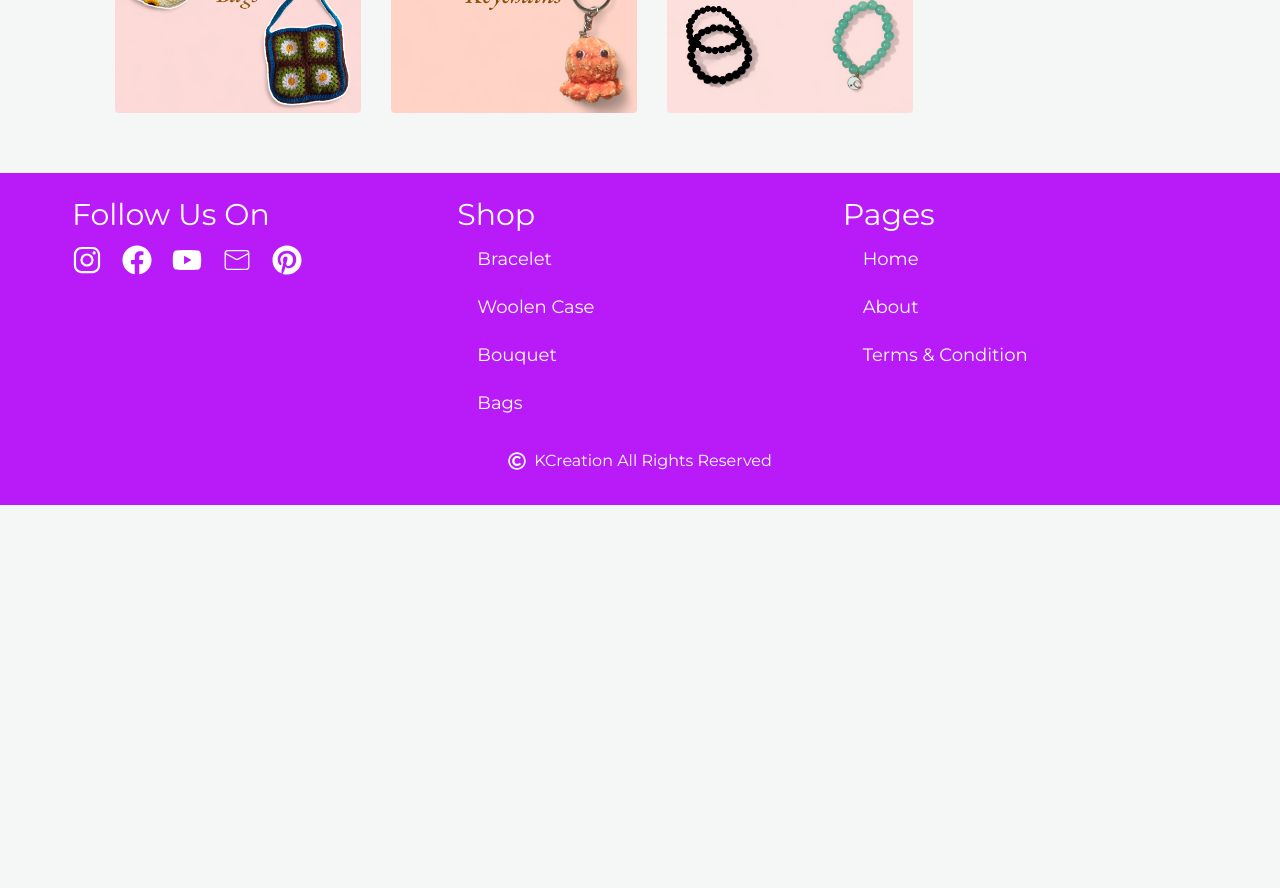
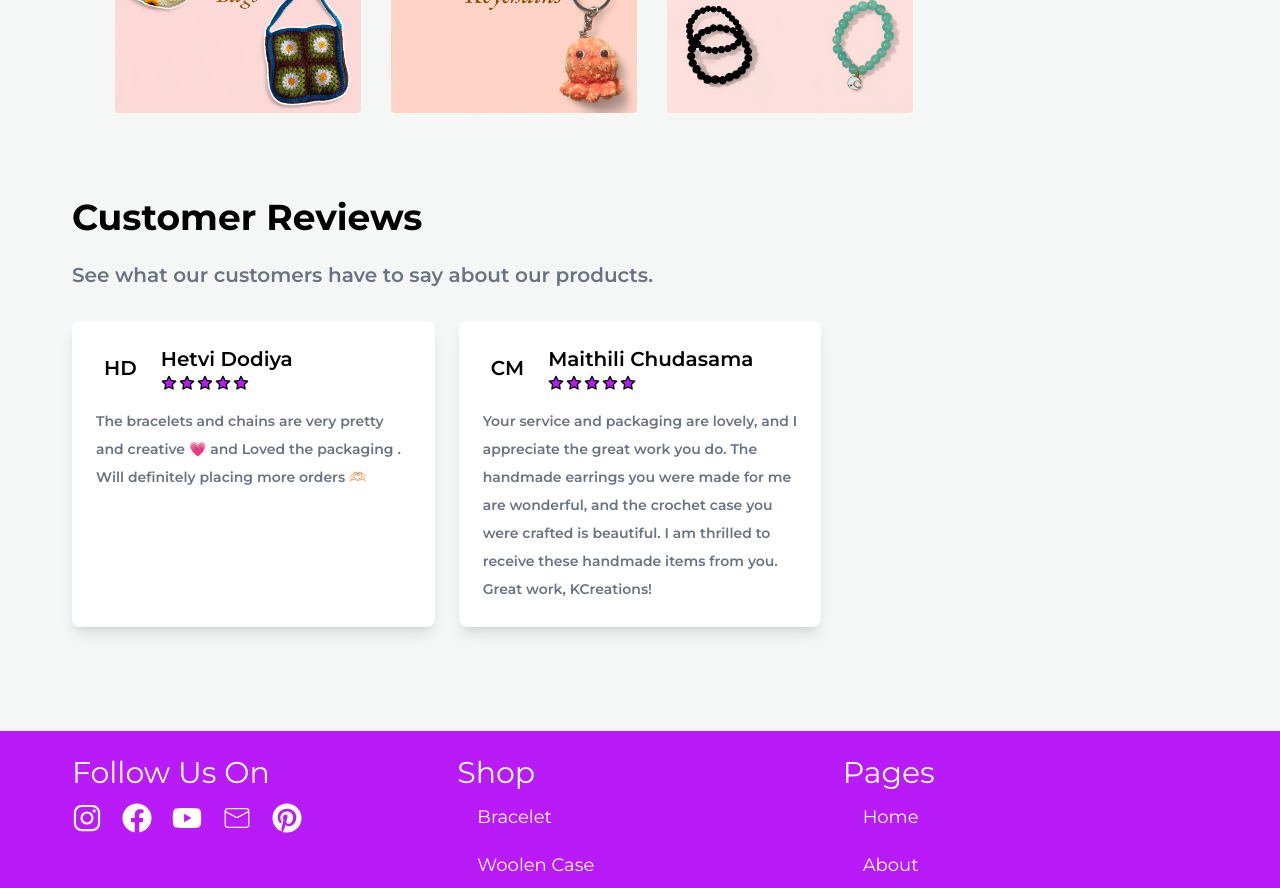
Before and after one commit to UdayVara/Kcreation-web, a Next.js app: page / in a window 1280 px wide. Shown: the part 1520-2408 px from the top of the page. Before the commit the page ends 2025 px from the top, so only its background shows below. Built offline with nearby package versions, Linux system fonts and the light colour scheme; no server answers; the database is empty.

Commit message:
--->Removed Review From About --->Added Review in Home page --->fixed text size reponsiveness in review

```diff
--- a/src/app/(pages)/about/page.tsx
+++ b/src/app/(pages)/about/page.tsx
@@ -230,7 +230,7 @@ export default function Component() {
           </div>
         </section>
       </main>
-      <Reviews />
+      {/* <Reviews /> */}
       {/* <footer className="flex flex-col gap-2 sm:flex-row py-6 w-full shrink-0 items-center px-4 md:px-6 border-t">
         <p className="text-xs text-gray-500 dark:text-gray-400">
           © 2024 Handmade Creations. All rights reserved.
--- a/src/app/page.tsx
+++ b/src/app/page.tsx
@@ -17,6 +17,7 @@ import { getRecents } from "./actions/product/product";
 import toast from "react-hot-toast";
 import { Skeleton } from "@/components/ui/skeleton";
 import SkelatonCard from "@/components/Custom/SkelatonCard";
+import Reviews from "@/components/Custom/Review";
 
 export default function Home() {
   const [products, setProduts] = useState<any>([]);
@@ -145,6 +146,7 @@ export default function Home() {
             />
           </div>
         </div>
+        <Reviews />
       </div>
     </>
   );
--- a/src/components/Custom/Review.tsx
+++ b/src/components/Custom/Review.tsx
@@ -2,20 +2,20 @@
 
 export default function Reviews() {
   return (
-    <section className="px-4 md:px-6 py-12 md:py-16 max-w-6xl mx-auto">
-      <div className="space-y-4 md:space-y-6">
-        <h2 className="text-3xl md:text-4xl font-bold">Customer Reviews</h2>
-        <p className="text-gray-500 dark:text-gray-400 max-w-2xl">
+    <section className=" py-12 md:py-16  mx-auto">
+      <div className="space-y-1 md:space-y-6 w-full">
+        <h2 className=" lg:text-4xl md:text-2xl sm:text-xl font-bold">Customer Reviews</h2>
+        <p className="text-gray-500 lg:text-xl md:text-base text-sm dark:text-gray-400 max-w-2xl">
           See what our customers have to say about our products.
         </p>
       </div>
       <div className="grid grid-cols-1 md:grid-cols-2 lg:grid-cols-3 gap-6 mt-8">
 
-        <div className="bg-white dark:bg-gray-950 rounded-lg p-6 shadow-sm">
+        <div className="bg-white dark:bg-gray-950 rounded-lg p-6 shadow-lg">
           <div className="flex items-center gap-4">
             <p className="p-2 rounded-full">HD</p>
             <div className="grid gap-0.5">
-              <h3 className="font-semibold">Hetvi Dodiya</h3>
+              <h3 className="font-semibold lg:text-xl md:text-lg text-base">Hetvi Dodiya</h3>
               <div className="flex items-center gap-0.5">
                 <StarIcon className="w-4 h-4 fill-primary" />
                 <StarIcon className="w-4 h-4 fill-primary" />
@@ -26,18 +26,18 @@ export default function Reviews() {
               </div>
             </div>
           </div>
-          <div className="mt-4 text-sm leading-loose text-gray-500 dark:text-gray-400">
+          <div className="mt-4 text-sm leading-loose text-gray-500 dark:text-gray-400 ">
             <p>
             The bracelets and chains are very pretty and creative 💗 and Loved the packaging . Will definitely placing more orders 🫶🏻
 
             </p>
           </div>
         </div>
-        <div className="bg-white dark:bg-gray-950 rounded-lg p-6 shadow-sm">
+        <div className="bg-white dark:bg-gray-950 rounded-lg p-6 shadow-lg">
           <div className="flex items-center gap-4">
             <p className="p-2 rounded-full">CM</p>
             <div className="grid gap-0.5">
-              <h3 className="font-semibold">Maithili Chudasama</h3>
+              <h3 className="font-semibold lg:text-xl md:text-lg text-base">Maithili Chudasama</h3>
               <div className="flex items-center gap-0.5">
                 <StarIcon className="w-4 h-4 fill-primary" />
                 <StarIcon className="w-4 h-4 fill-primary" />
```
